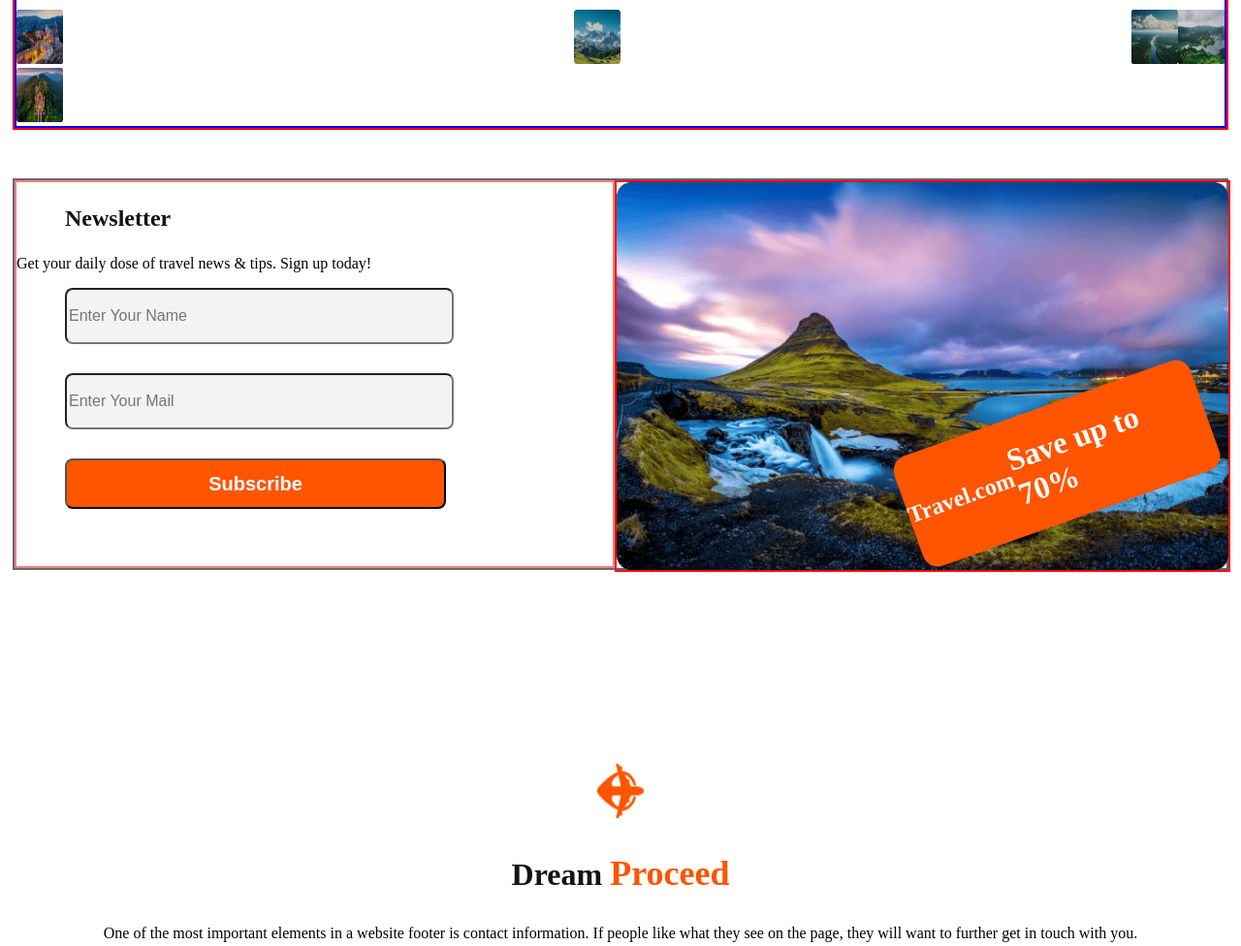
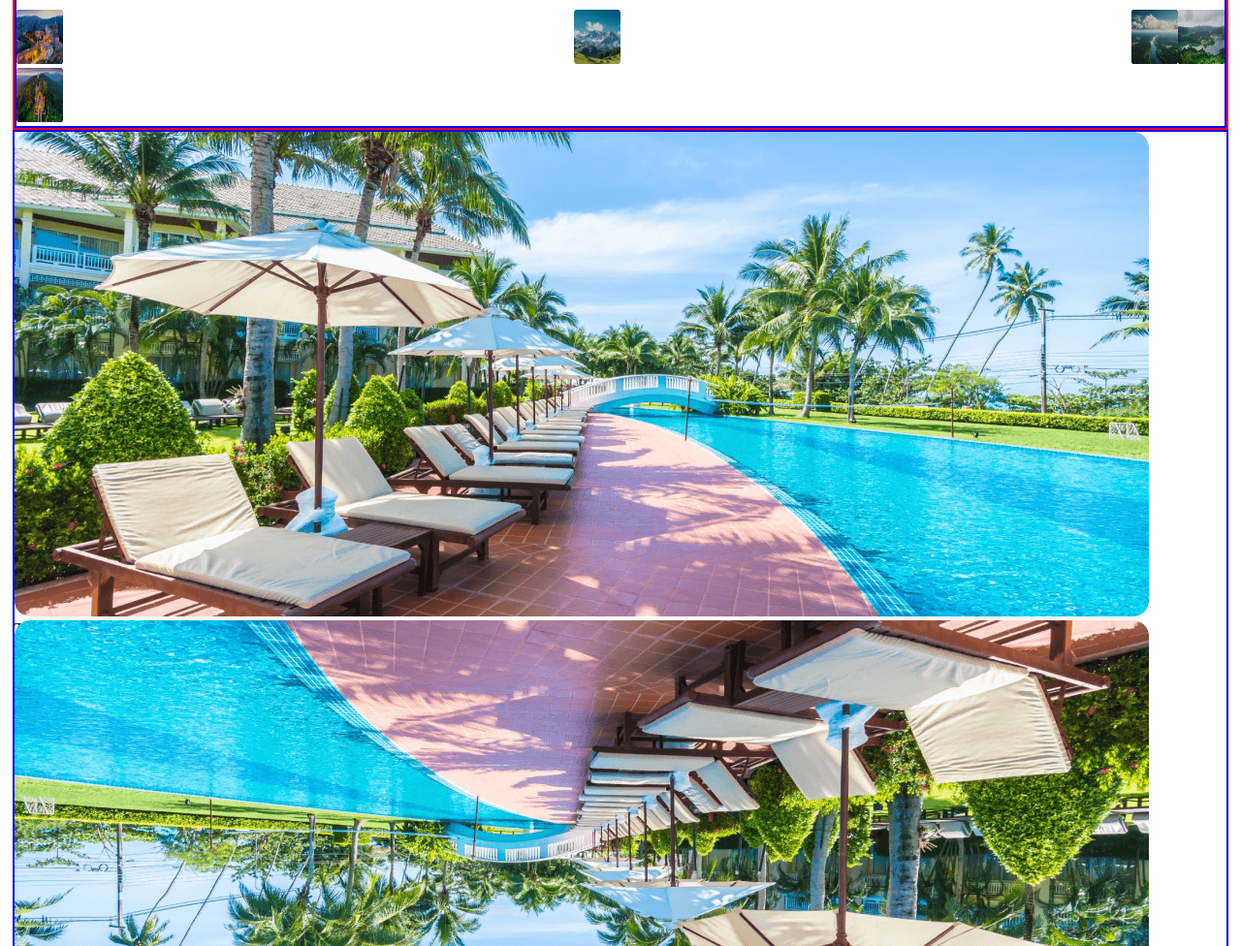
Before and after one commit to babu3943/B9-1479-A2-Hero-Travel-main, a plain HTML site: page index.html in a window 1280 px wide. Shown: the part 1240-2216 px from the top of the page at 97% size. Drawn offline with Linux system fonts and the light colour scheme.

Commit message:
card section added

```diff
--- a/index.html
+++ b/index.html
@@ -74,6 +74,23 @@
     <div class="image7"><img src="./Images/Rectangle 10.png" alt=""></div>
 </section>
 </div>
+
+
+<section class="card-image">
+    <div class="container">
+<img class="card-image1" src="./Images/Group 39.png" alt="">
+<div class="left">Tour to Coxsbazar</div>
+    </div>
+    <div>
+<img class="card-image2" src="./Images/Group 39.png" alt="">
+    </div>
+    <div>
+        <img class="card-image3" src="./Images/Group 39.png" alt="">
+    </div>
+</section>
+
+</section>
+
 <section class="form-section">
     <div class="newsletter">
 
@@ -88,11 +105,6 @@
     <div class="discount"><span style="font-size: 24px;
          color: #FFF;">Travel.com </span>Save up to 70%</div>
     </div>
-
-</section>
-
-
-
 
     </main>
     <footer class="footer-section">
--- a/styles/travel.css
+++ b/styles/travel.css
@@ -216,6 +216,7 @@ line-height: normal;
     grid-column-end: 3;
     grid-row-start: 1;
     grid-row-end: 3;
+
    }
    .image2{
     grid-column-start: 3;
@@ -241,6 +242,40 @@ line-height: normal;
     position: relative;
 margin-top: 50px;
   }
+
+  .card-image{
+    max-width: 1250px;
+    margin: 0 auto;
+    border: 2px solid blue;
+
+  }
+  .container{
+    position: relative;
+  }
+  .left{
+    position: absolute;
+  }
+    .card-image1{
+        width: 1170px;
+height: 500px;
+border-radius: 16px;
+
+
+    }
+    .card-image2{
+        width: 1170px;
+        height: 500px;
+        border-radius: 16px;
+        transform: rotate(180deg);
+    }
+    .card-image3{
+        width: 1170px;
+        height: 500px;
+        border-radius: 16px;
+    }
+
+
+
  .newsletter {
     border: 2px solid salmon;
     width: 50%;
```
